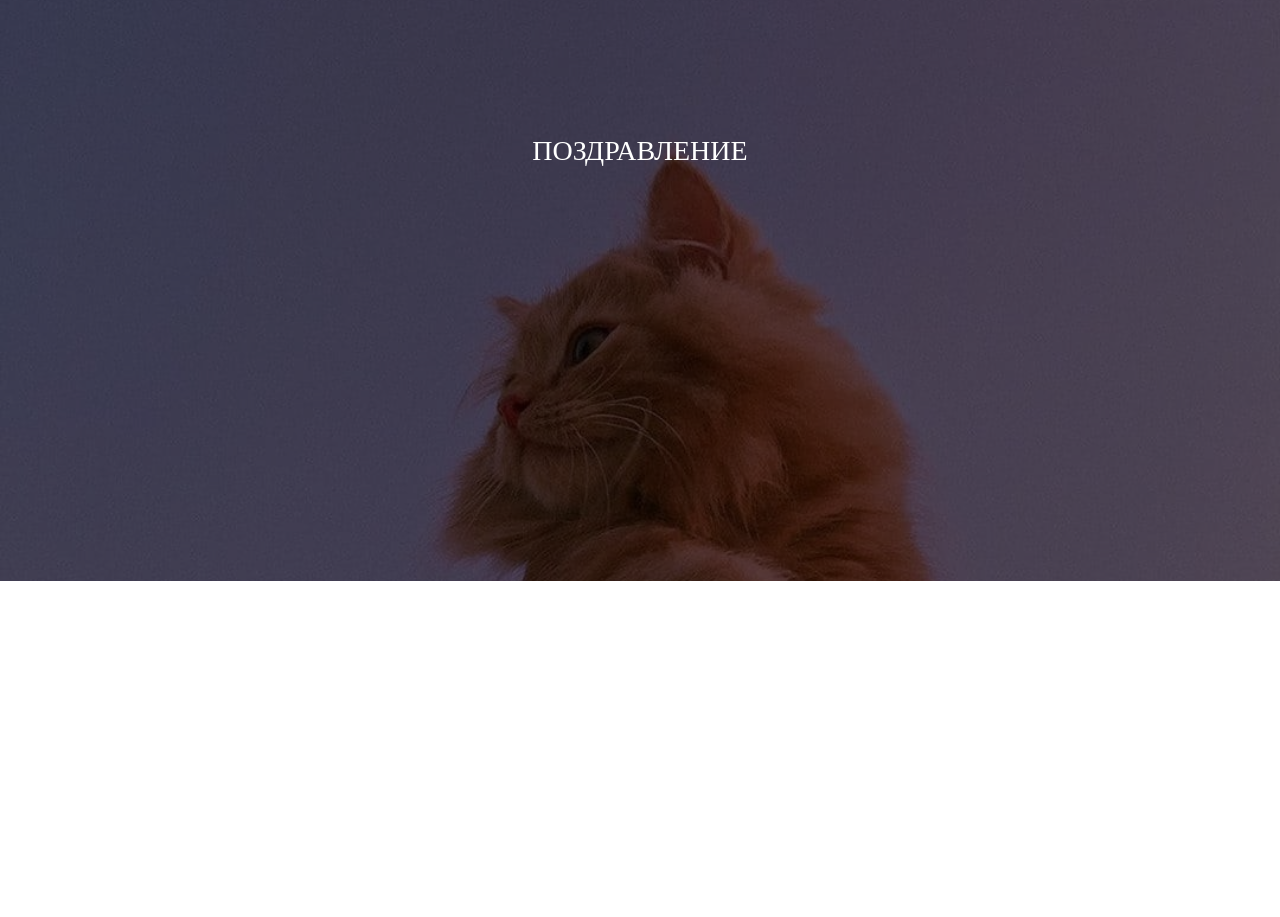
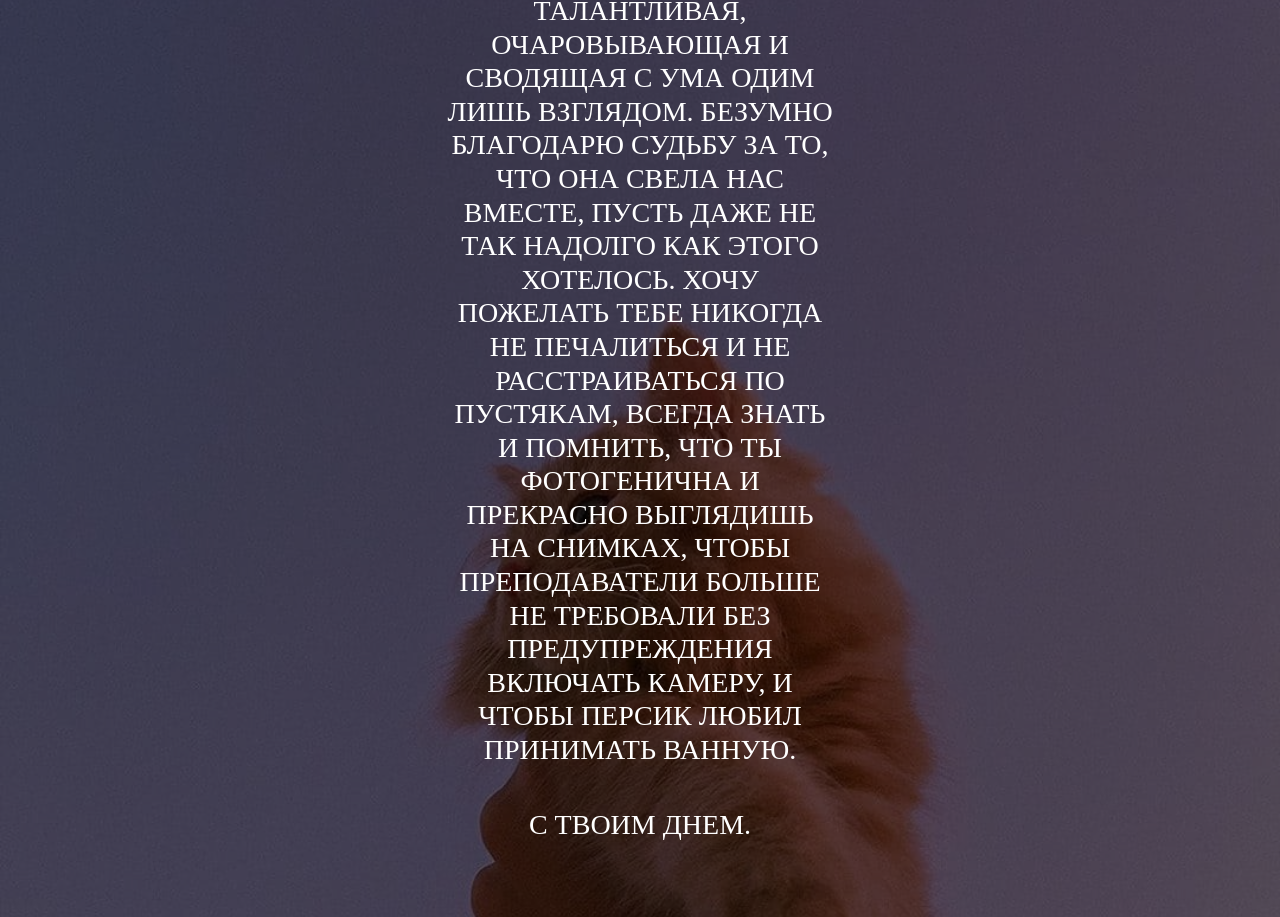
Before and after one commit to noname1010/noname1010.github_test, a plain HTML site: page second.html in a window 1280 px wide. Shown: the part 219-1136 px from the top of the page. Before the commit the page ends 800 px from the top, so only its background shows below. Drawn offline with Linux system fonts and the light colour scheme; a web font is replaced by a local one.

Commit message:
Update second.html

```diff
--- a/second.html
+++ b/second.html
@@ -33,7 +33,17 @@
 		<div class="container-login100" style="background-image: url('images/bg-01.jpg');">
 			<div class="wrap-login100 p-t-30 p-b-50">
 				<span class="login100-form-title p-b-41">
-					Поздравление
+					Ровно 18 лет назад ты появилась на этом свете.
+					Такая восхитительная, изящная, безподобная, талантливая, очаровывающая и сводящая с ума одим лишь взглядом.
+					Безумно благодарю судьбу за то, что она свела нас вместе, пусть даже не так надолго как этого хотелось.
+					Хочу пожелать тебе никогда не печалиться и не расстраиваться по пустякам, всегда знать и помнить, что
+					ты фотогенична и прекрасно выглядишь на снимках, чтобы преподаватели больше не требовали без предупреждения включать камеру,
+					и чтобы Персик любил принимать ванную.
+
+				</span>
+
+				<span class="login100-form-title p-b-11">
+					С твоим днем.
 				</span>
 
 			</div>
```
